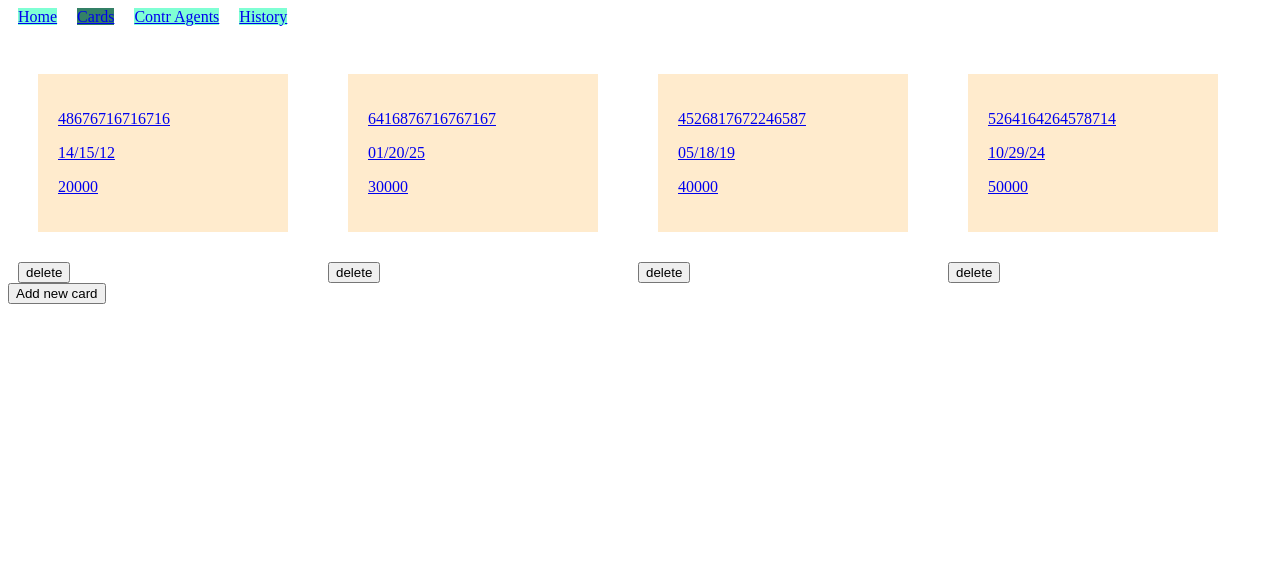
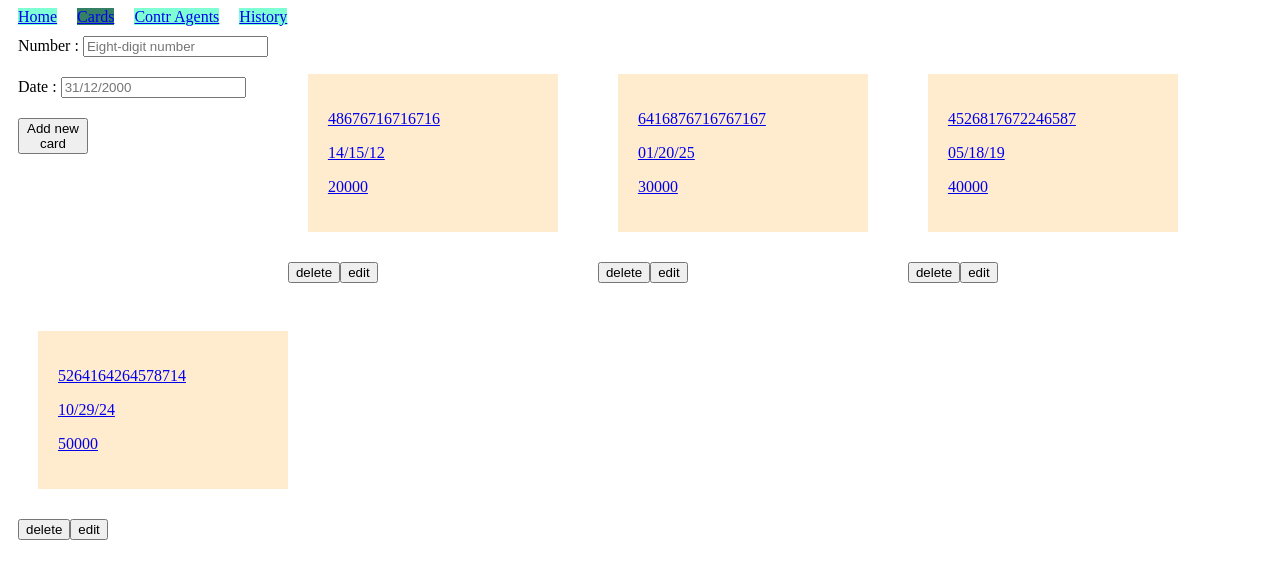
Before and after one commit to DashaDanilchenko/pay_system, a React (Create React App) app: page /cards in a window 1280 px wide. Shown: the top 578 px of the page. Built offline with nearby package versions, Linux system fonts and the light colour scheme.

Commit message:
useform in cards components

```diff
--- a/public/index.html
+++ b/public/index.html
@@ -24,7 +24,7 @@
       work correctly both with client-side routing and a non-root public URL.
       Learn how to configure a non-root public URL by running `npm run build`.
     -->
-    <title>React App</title>
+    <title>Pay system</title>
   </head>
   <body>
     <noscript>You need to enable JavaScript to run this app.</noscript>
--- a/src/components/Cards.jsx
+++ b/src/components/Cards.jsx
@@ -2,25 +2,79 @@ import { useDispatch, useSelector } from "react-redux"
 import Card from "./listPay/Card"
 import { Link } from "react-router-dom"
 import { addCard, delCard } from "../store/cardsSlice"
+import { useForm } from "react-hook-form"
 
 const Cards = () => {
+
+  const {register, handleSubmit, reset, formState: {errors}} = useForm({
+    mode: 'onChange'
+  })
 
   const cards = useSelector(state => state.cards.cards)
   const dispatch = useDispatch()
 
+  function resetData () {
+    reset({
+      number: '',
+      date: '',
+    })
+  }
+
+  const createCard = (card) => {
+    const {number, date} = card
+    dispatch(addCard({number, date}))
+    resetData()
+  }
+
+  const editCard = (id, number, date) => {
+    reset({
+      number,
+      date,
+    })
+    dispatch(delCard(id))
+  }
+
   return (
     <div>
        <div className="card_container">
+       <form onSubmit={handleSubmit(createCard)}>
+      <label htmlFor="number">
+      Number : <input type="number" id="number" name="number" placeholder="Eight-digit number"
+      {... register('number',
+      {required: 'is require',
+      minLength: {
+        value:8,
+        message:'Enter an eight-digit number',
+     },
+    maxLength: {
+        value:8,
+        message:'Enter an eight-digit number',
+     },
+    }
+      )}/>
+      </label>
+      {errors.number && <p>{errors.number?.message}</p>}
+      <label htmlFor="date">
+      Date : <input type="text" id="date" name="date" placeholder="31/12/2000" {... register('date',
+      {required: 'is require', pattern: {
+         value: /^(((0[1-9]|[12]\d|3[01])\/(0[13578]|1[02])\/((19|[2-9]\d)\d{2}))|((0[1-9]|[12]\d|30)\/(0[13456789]|1[012])\/((19|[2-9]\d)\d{2}))|((0[1-9]|1\d|2[0-8])\/02\/((19|[2-9]\d)\d{2}))|(29\/02\/((1[6-9]|[2-9]\d)(0[48]|[2468][048]|[13579][26])|((16|[2468][048]|[3579][26])00))))$/g,
+         message:'Enter the date according to the template 31/12/2000',
+      }} )}/>
+      </label>
+      {errors.date && <p>{errors.date?.message}</p>}
+
+        <button>Add new card</button>
+      </form>
         {cards.map((card) =>
         <div key={card.id}>
         <Link to={`/${card.id}`}>
           <Card card={card} />
         </Link>
         <button onClick={() => dispatch(delCard(card.id))}>delete</button>
+        <button onClick={() => editCard(card.id, card.number, card.date)}>edit</button>
         </div>
         )}
       </div>
-      <button onClick={() => dispatch(addCard())}>Add new card</button>
     </div>
   )
 }
--- a/src/components/ContrAgents.jsx
+++ b/src/components/ContrAgents.jsx
@@ -46,7 +46,8 @@ const ContrAgents = () => {
       <div className="card_container">
       <form onSubmit={handleSubmit(createCardCA)}>
       <label htmlFor="number">
-      Number : <input type="number" id="number" name="number"  {... register('number',
+      Number : <input type="number" id="number" name="number"  placeholder="Eight-digit number"
+      {... register('number',
       {required: 'is require',
       minLength: {
         value:8,
--- a/src/helpers.js
+++ b/src/helpers.js
@@ -1,5 +1,4 @@
 const ALL_STRING_ID = '1234567890qwertyuiopasdfghjklzxcvbnmQWERTYUIOPASDFGHJKLZXCVBNM'
-const ALL_STRING_NUMBER = '1234567890'
 
 
 function randomNumber(n, allStr) {
@@ -14,16 +13,6 @@ function randomNumber(n, allStr) {
 export function randomId() {
     let id = randomNumber(10, ALL_STRING_ID)
     return id
-}
-
-export function genNumber() {
-
-    let str_1 = randomNumber(4, ALL_STRING_NUMBER);
-    let str_2 = randomNumber(4, ALL_STRING_NUMBER);
-    let str_3 = randomNumber(4, ALL_STRING_NUMBER);
-    let str_4 = randomNumber(4, ALL_STRING_NUMBER);
-
-    return `${str_1} ${str_2} ${str_3} ${str_4}`;
 }
 
 function getNewDate(data) {
--- a/src/store/cardsSlice.js
+++ b/src/store/cardsSlice.js
@@ -1,6 +1,6 @@
 import { createSlice } from "@reduxjs/toolkit";
 import { cards } from "../data";
-import { randomId, genNumber, genData } from "../helpers"
+import { randomId } from "../helpers"
 
 const cardsSlice = createSlice({
     name: 'cards',
@@ -58,12 +58,12 @@ const cardsSlice = createSlice({
           })
         },
 
-        addCard(state) {
+        addCard(state, action) {
           state.cards.push({
             id: randomId(),
             my: true,
-            number: genNumber(),
-            data: genData(),
+            number: action.payload.number,
+            date: action.payload.date,
             balance: 0,
           })
         }
```
